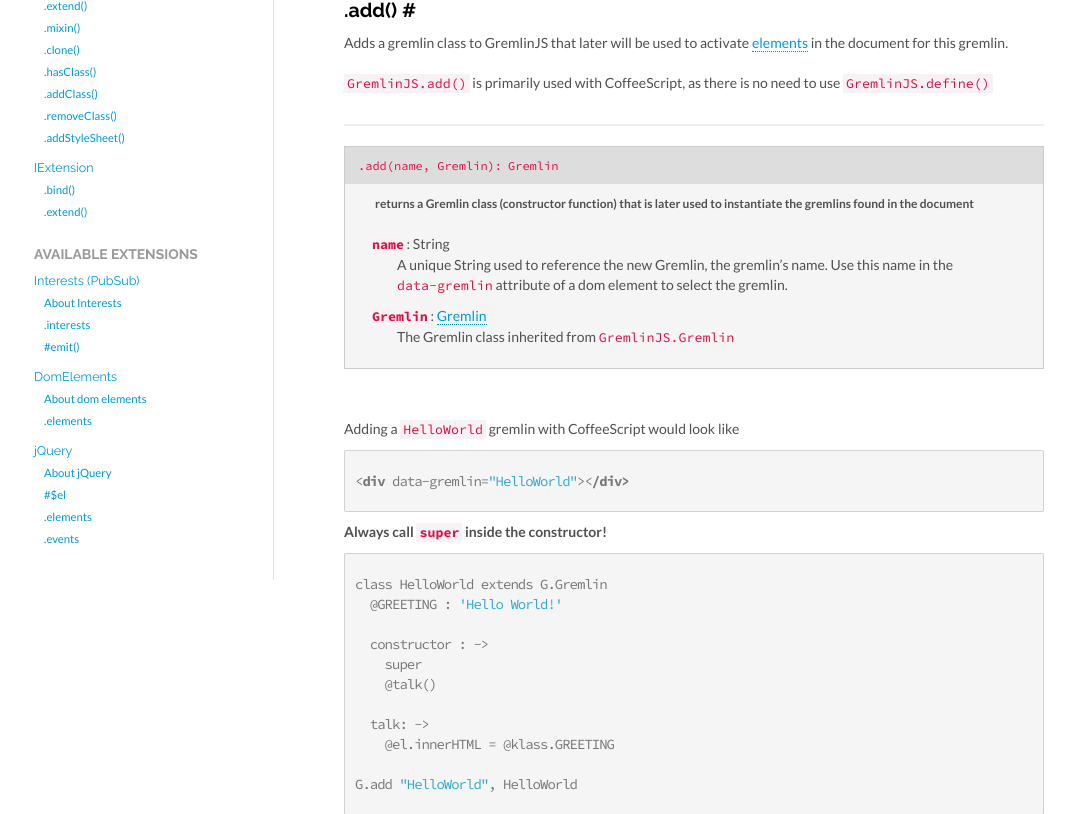
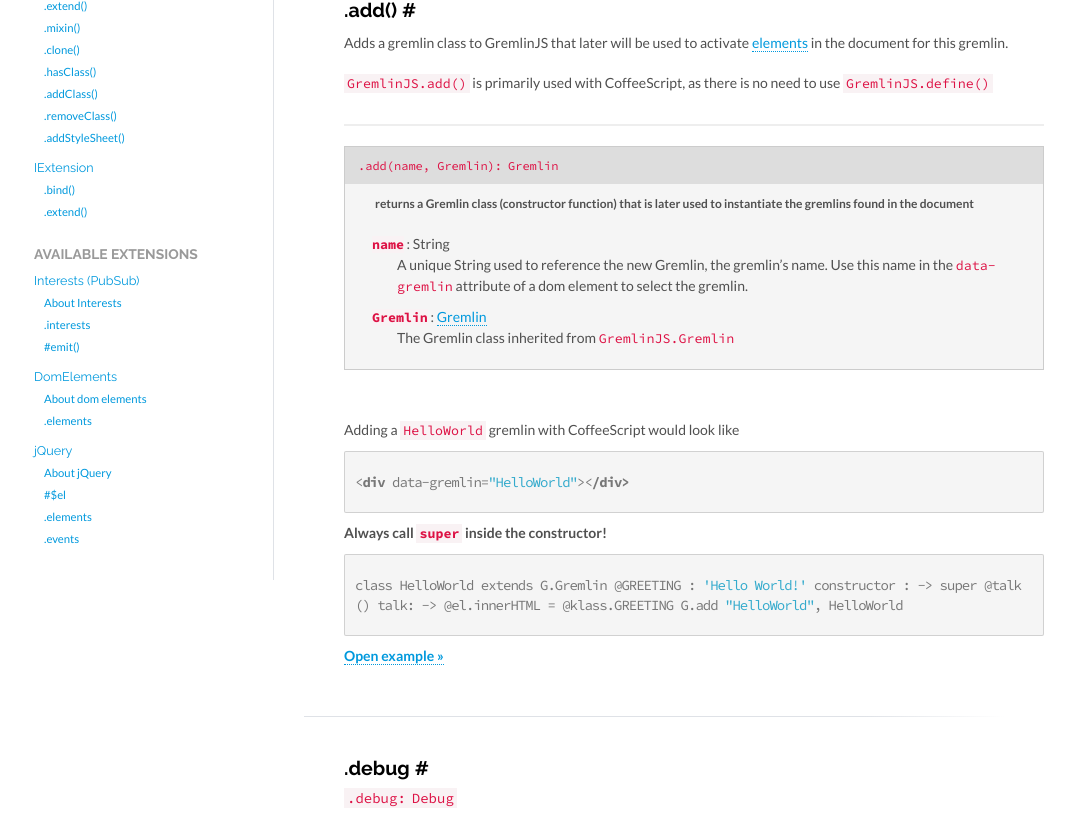
Before and after one commit to grmlin/gremlinjs-website, a PHP site: page /api.html in a window 1280 px wide. Shown: the part 600-1414 px from the top of the page, without its empty margins (51-1126 px from the left). Run offline with PHP 8.4, Linux system fonts and the light colour scheme; some libraries are stand-ins or nearby versions.

Commit message:
gremlinjs updated

```diff
--- a/css/site.css
+++ b/css/site.css
@@ -307,6 +307,7 @@ a:focus {
 }
 .content code {
     background: #f9f2f4;
+    white-space: normal;
 }
 
 .content .method-definition + h6 {
```
Also changed, not shown: build/0.4.0/gremlin.min.js, build/latest/gremlin.min.js.
